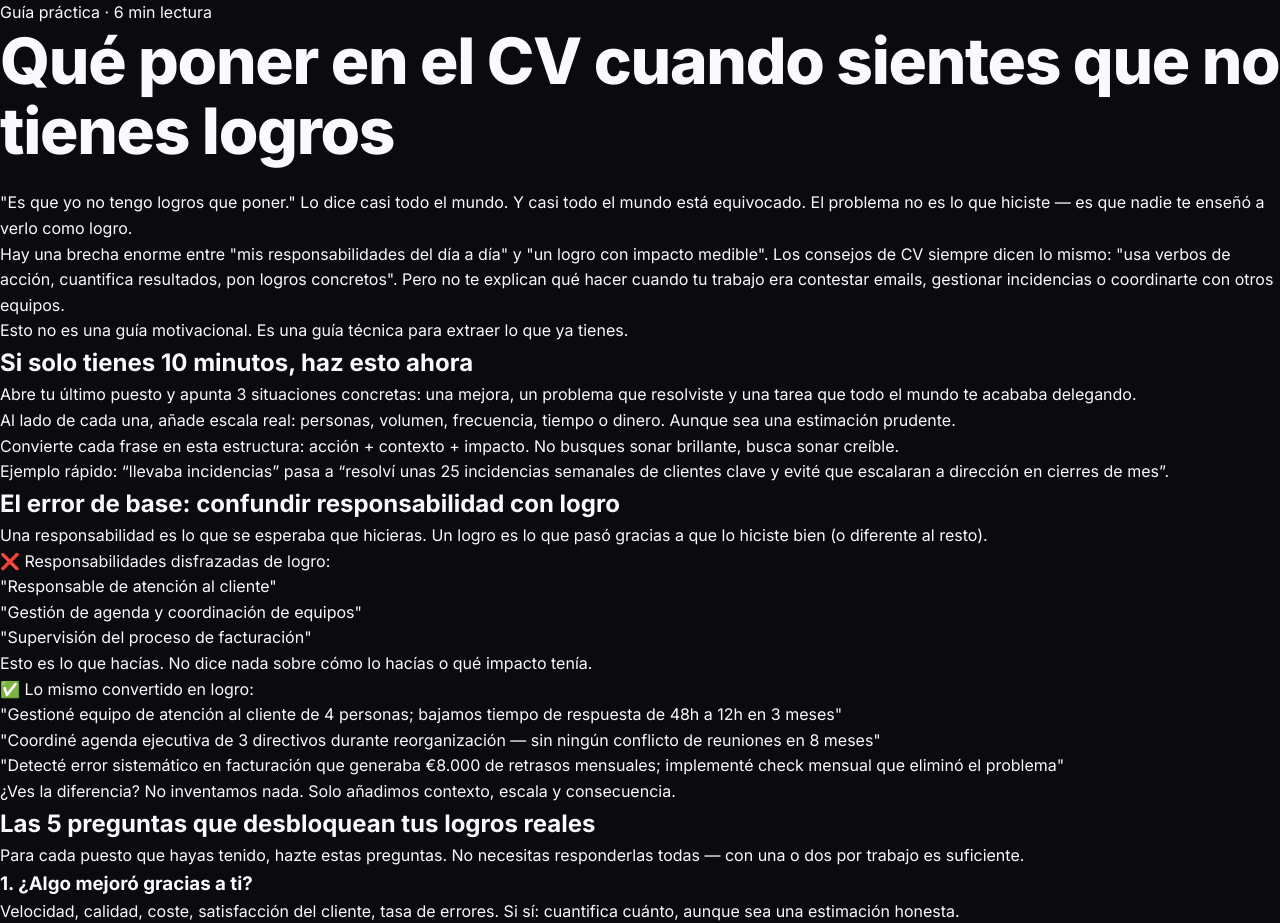
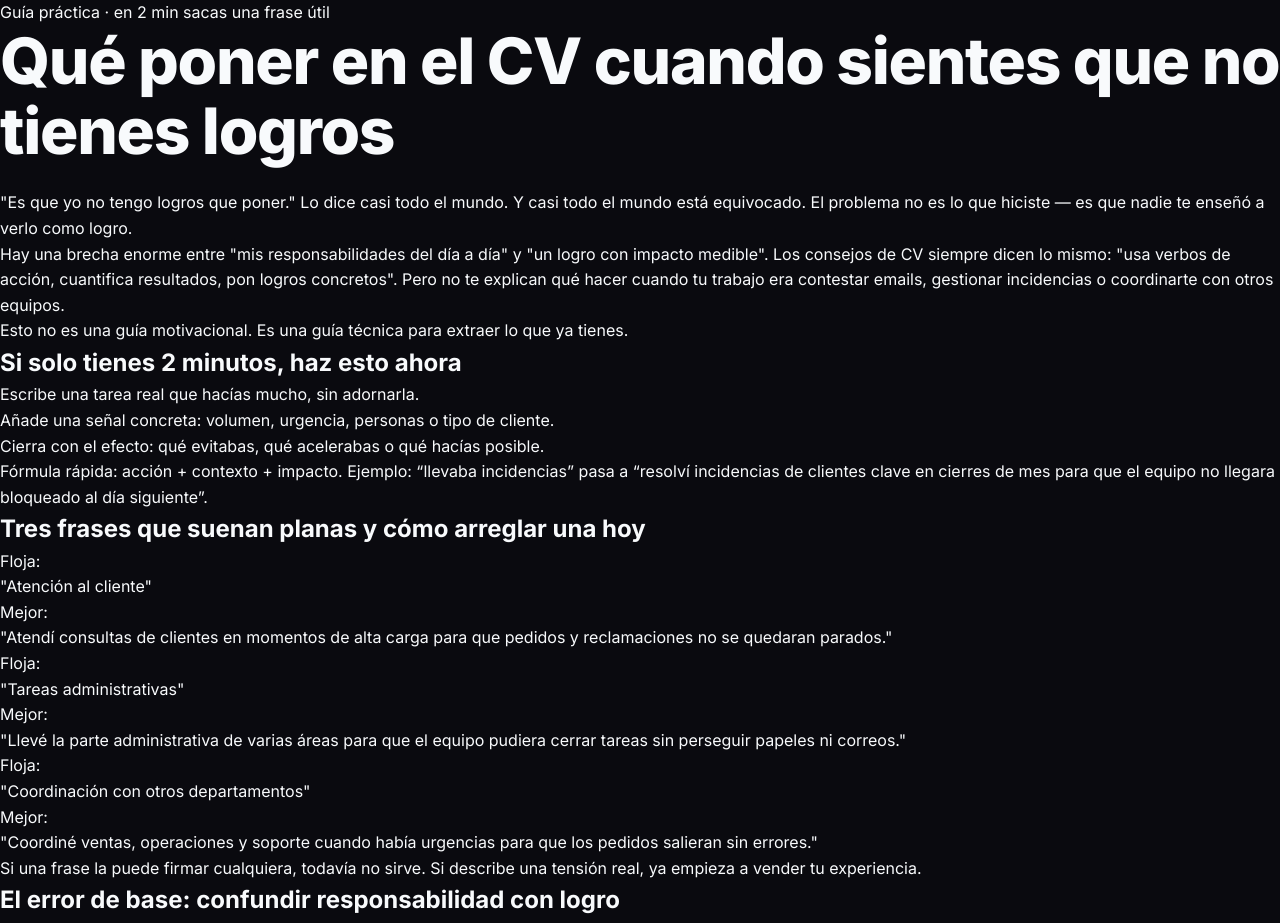
Before and after one commit to medinet22/carrera-negoia, a Next.js app: page /que-poner-en-cv-si-no-tienes-logros in a window 1280 px wide. Shown: the top 923 px of the page. Built offline with nearby package versions, Linux system fonts and the light colour scheme; no server answers.

Commit message:
Carrera growth loop apr16: tighten CV article and funnel copy

```diff
--- a/app/encuesta/page.js
+++ b/app/encuesta/page.js
@@ -142,10 +142,10 @@ export default function Encuesta() {
                 ))}
               </div>
 
-              <button type="button" className={`${styles.btn} ${styles.btnNext}`} onClick={() => { track('cta_click', { cta_id: 'encuesta_step1_next', cta_variant: 'apr13_sin_email_todavia' }); setStep(2) }} disabled={!answers.situation || !answers.frustration}>
-                Continuar, sin email todavía →
+              <button type="button" className={`${styles.btn} ${styles.btnNext}`} onClick={() => { track('cta_click', { cta_id: 'encuesta_step1_next', cta_variant: 'apr16_3_respuestas_sin_email' }); setStep(2) }} disabled={!answers.situation || !answers.frustration}>
+                Ver las siguientes 3 preguntas, sin email todavía →
               </button>
-              <p className={styles.hint}>Todavía no te pedimos CV, email ni pago.</p>
+              <p className={styles.hint}>Primero te ubicamos. El email llega al final, solo si quieres guardar el resumen.</p>
             </>
           )}
 
--- a/app/que-poner-en-cv-si-no-tienes-logros/page.js
+++ b/app/que-poner-en-cv-si-no-tienes-logros/page.js
@@ -20,7 +20,7 @@ export default function QuePoner() {
       <article className="max-w-3xl mx-auto px-4 py-16">
         <header className="mb-12">
           <span className="inline-block px-3 py-1 text-xs font-medium text-indigo-300 bg-indigo-900/50 rounded-full mb-4">
-            Guía práctica · 6 min lectura
+            Guía práctica · en 2 min sacas una frase útil
           </span>
           <h1 className="text-4xl md:text-5xl font-bold text-white mb-6 leading-tight">
             Qué poner en el CV cuando sientes que no tienes logros
@@ -41,15 +41,40 @@ export default function QuePoner() {
           </p>
 
           <div className="bg-indigo-900/30 border border-indigo-700/50 rounded-xl p-6 my-8">
-            <h2 className="text-xl font-bold text-white mb-3">Si solo tienes 10 minutos, haz esto ahora</h2>
+            <h2 className="text-xl font-bold text-white mb-3">Si solo tienes 2 minutos, haz esto ahora</h2>
             <ol className="text-slate-300 space-y-3 pl-5 list-decimal">
-              <li>Abre tu último puesto y apunta 3 situaciones concretas: una mejora, un problema que resolviste y una tarea que todo el mundo te acababa delegando.</li>
-              <li>Al lado de cada una, añade escala real: personas, volumen, frecuencia, tiempo o dinero. Aunque sea una estimación prudente.</li>
-              <li>Convierte cada frase en esta estructura: <span className="text-white">acción + contexto + impacto</span>. No busques sonar brillante, busca sonar creíble.</li>
+              <li>Escribe una tarea real que hacías mucho, sin adornarla.</li>
+              <li>Añade una señal concreta: volumen, urgencia, personas o tipo de cliente.</li>
+              <li>Cierra con el efecto: qué evitabas, qué acelerabas o qué hacías posible.</li>
             </ol>
             <p className="text-slate-400 text-sm mt-4">
-              Ejemplo rápido: “llevaba incidencias” pasa a “resolví unas 25 incidencias semanales de clientes clave y evité que escalaran a dirección en cierres de mes”.
+              Fórmula rápida: <span className="text-white">acción + contexto + impacto</span>. Ejemplo: “llevaba incidencias” pasa a “resolví incidencias de clientes clave en cierres de mes para que el equipo no llegara bloqueado al día siguiente”.
             </p>
+          </div>
+
+          <div className="bg-slate-800/60 border border-slate-700 rounded-xl p-6 my-8">
+            <h2 className="text-xl font-bold text-white mb-3">Tres frases que suenan planas y cómo arreglar una hoy</h2>
+            <div className="space-y-4 text-slate-300">
+              <div>
+                <p className="text-red-200 font-medium">Floja:</p>
+                <p>"Atención al cliente"</p>
+                <p className="text-green-200 font-medium mt-2">Mejor:</p>
+                <p className="text-white">"Atendí consultas de clientes en momentos de alta carga para que pedidos y reclamaciones no se quedaran parados."</p>
+              </div>
+              <div>
+                <p className="text-red-200 font-medium">Floja:</p>
+                <p>"Tareas administrativas"</p>
+                <p className="text-green-200 font-medium mt-2">Mejor:</p>
+                <p className="text-white">"Llevé la parte administrativa de varias áreas para que el equipo pudiera cerrar tareas sin perseguir papeles ni correos."</p>
+              </div>
+              <div>
+                <p className="text-red-200 font-medium">Floja:</p>
+                <p>"Coordinación con otros departamentos"</p>
+                <p className="text-green-200 font-medium mt-2">Mejor:</p>
+                <p className="text-white">"Coordiné ventas, operaciones y soporte cuando había urgencias para que los pedidos salieran sin errores."</p>
+              </div>
+            </div>
+            <p className="text-slate-400 text-sm mt-4">Si una frase la puede firmar cualquiera, todavía no sirve. Si describe una tensión real, ya empieza a vender tu experiencia.</p>
           </div>
 
           <h2 className="text-2xl font-bold text-white mt-12 mb-6">
@@ -279,23 +304,23 @@ export default function QuePoner() {
             </p>
             <div className="flex flex-col sm:flex-row gap-3">
               <a
-                href="/start?utm_source=seo&utm_medium=blog&utm_campaign=cv_sin_logros&utm_content=cta_principal"
+                href="/start?utm_source=seo&utm_medium=blog&utm_campaign=cv_sin_logros&utm_content=cta_principal_apr16"
                 className="inline-block bg-indigo-600 hover:bg-indigo-500 text-white font-semibold px-6 py-3 rounded-lg transition-colors text-center"
               >
-                Ver qué roles encajan con mi perfil →
+                Ver qué vender de mi perfil en roles reales →
               </a>
               <a
-                href="/encuesta?utm_source=seo&utm_medium=blog&utm_campaign=cv_sin_logros&utm_content=cta_encuesta"
+                href="/encuesta?utm_source=seo&utm_medium=blog&utm_campaign=cv_sin_logros&utm_content=cta_encuesta_apr16"
                 className="inline-block bg-slate-700 hover:bg-slate-600 text-white font-semibold px-6 py-3 rounded-lg transition-colors text-center"
               >
-                Empezar con encuesta rápida →
+                Hacer la encuesta y detectar mis puntos fuertes →
               </a>
             </div>
           </div>
 
           <div className="border-t border-slate-700 pt-8 mt-12">
             <p className="text-slate-400 text-sm">
-              Última actualización: 13 abril 2026 · Basado en análisis de perfiles reales y entrevistas con reclutadores españoles.
+              Última actualización: 16 abril 2026 · Basado en análisis de perfiles reales y entrevistas con reclutadores españoles.
             </p>
           </div>
 
@@ -313,7 +338,7 @@ export default function QuePoner() {
             "author": { "@type": "Organization", "name": "Carrera NegoIA" },
             "publisher": { "@type": "Organization", "name": "Carrera NegoIA", "url": "https://carrera.negoia.com" },
             "datePublished": "2026-04-08",
-            "dateModified": "2026-04-13",
+            "dateModified": "2026-04-16",
             "mainEntityOfPage": "https://carrera.negoia.com/que-poner-en-cv-si-no-tienes-logros"
           })
         }}
```
Also changed, not shown: app/page.js (+5 -5 lines).
